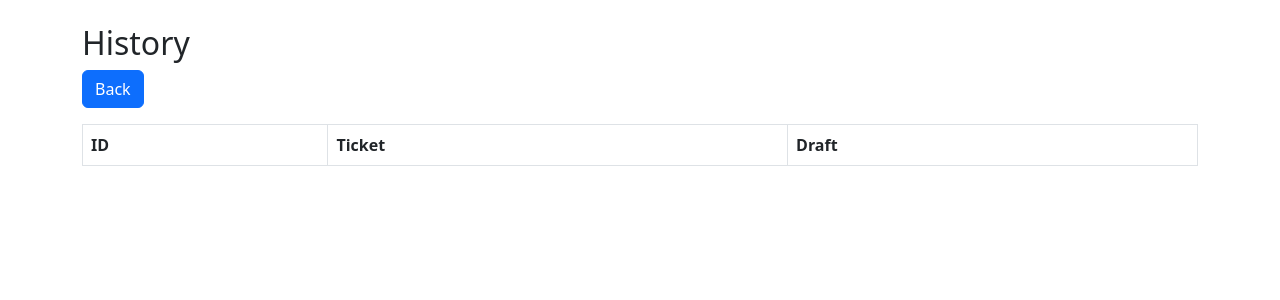
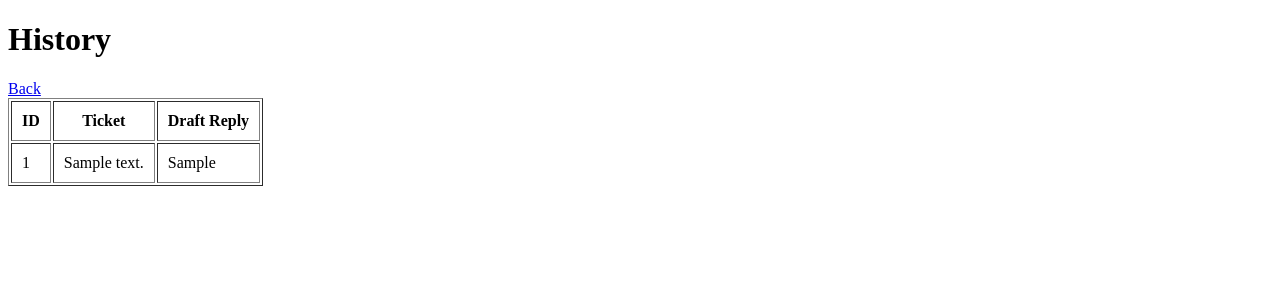
Before and after one commit to fatimasandhu55-ai/greenfield-support-reply-drafter, a Flask app: page /history in a window 1280 px wide. Shown: the top 300 px of the page. Run offline with Flask 3, Linux system fonts and the light colour scheme; tables that the repository leaves empty hold one stand-in row (values such as "Sample post"); lists and menus that the app fills with data are empty.

Commit message:
Revise history.html layout and variable references
Updated HTML structure and changed variable names in the template.

```diff
--- a/templates/history.html
+++ b/templates/history.html
@@ -1,7 +1,14 @@
-<!doctype html><html><head><title>History</title>
-<link href="https://cdn.jsdelivr.net/npm/bootstrap@5.3.0/dist/css/bootstrap.min.css" rel="stylesheet">
-</head><body class="container mt-4">
-<h2>History</h2><a href="/" class="btn btn-primary mb-3">Back</a>
-<table class="table table-bordered"><tr><th>ID</th><th>Ticket</th><th>Draft</th></tr>
-{% for r in rows %}<tr><td>{{ r['id'] }}</td><td>{{ r['ticket'] }}</td><td>{{ r['draft'] }}</td></tr>{% endfor %}
-</table></body></html>
+<!DOCTYPE html>
+<html>
+<head><title>History</title></head>
+<body>
+  <h1>History</h1>
+  <a href="/">Back</a>
+  <table border="1" cellpadding="10">
+    <tr><th>ID</th><th>Ticket</th><th>Draft Reply</th></tr>
+    {% for t in tickets %}
+    <tr><td>{{ t['id'] }}</td><td>{{ t['ticket_text'] }}</td><td>{{ t['draft_reply'] }}</td></tr>
+    {% endfor %}
+  </table>
+</body>
+</html>
```
